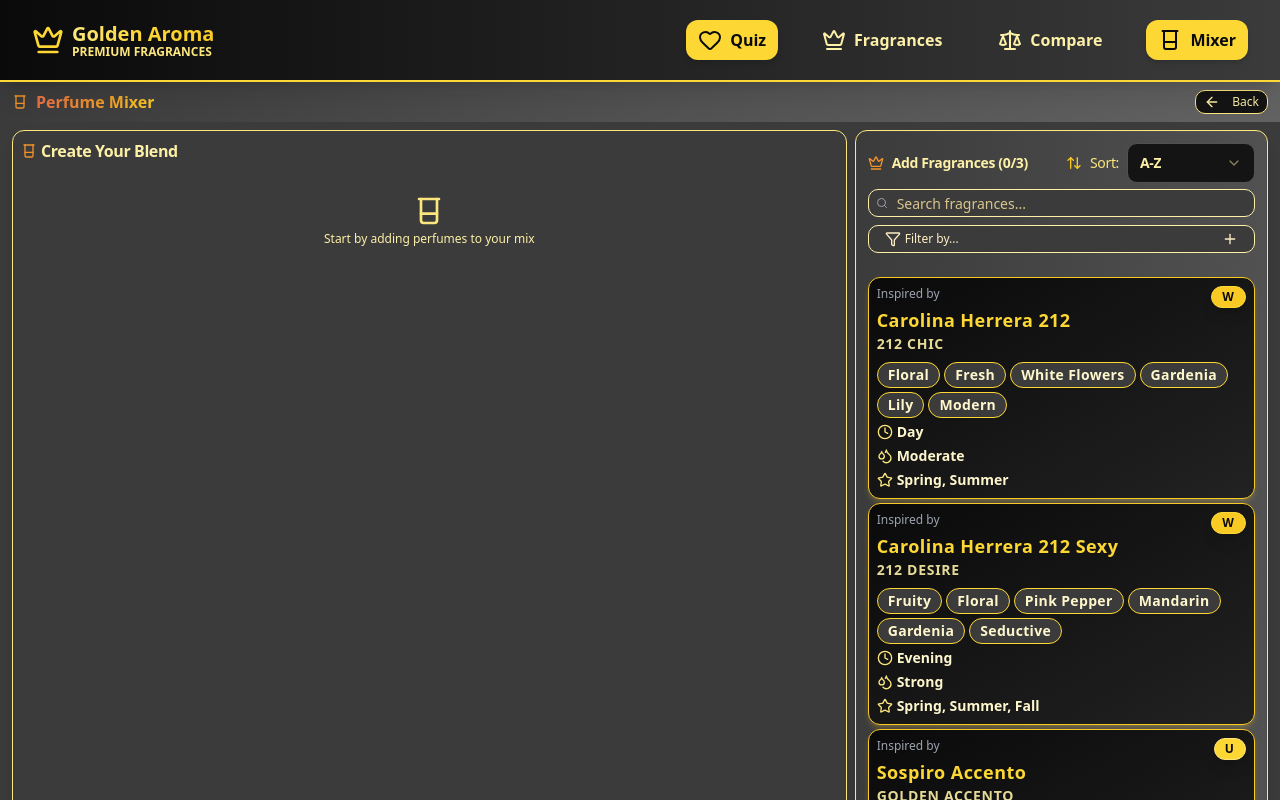
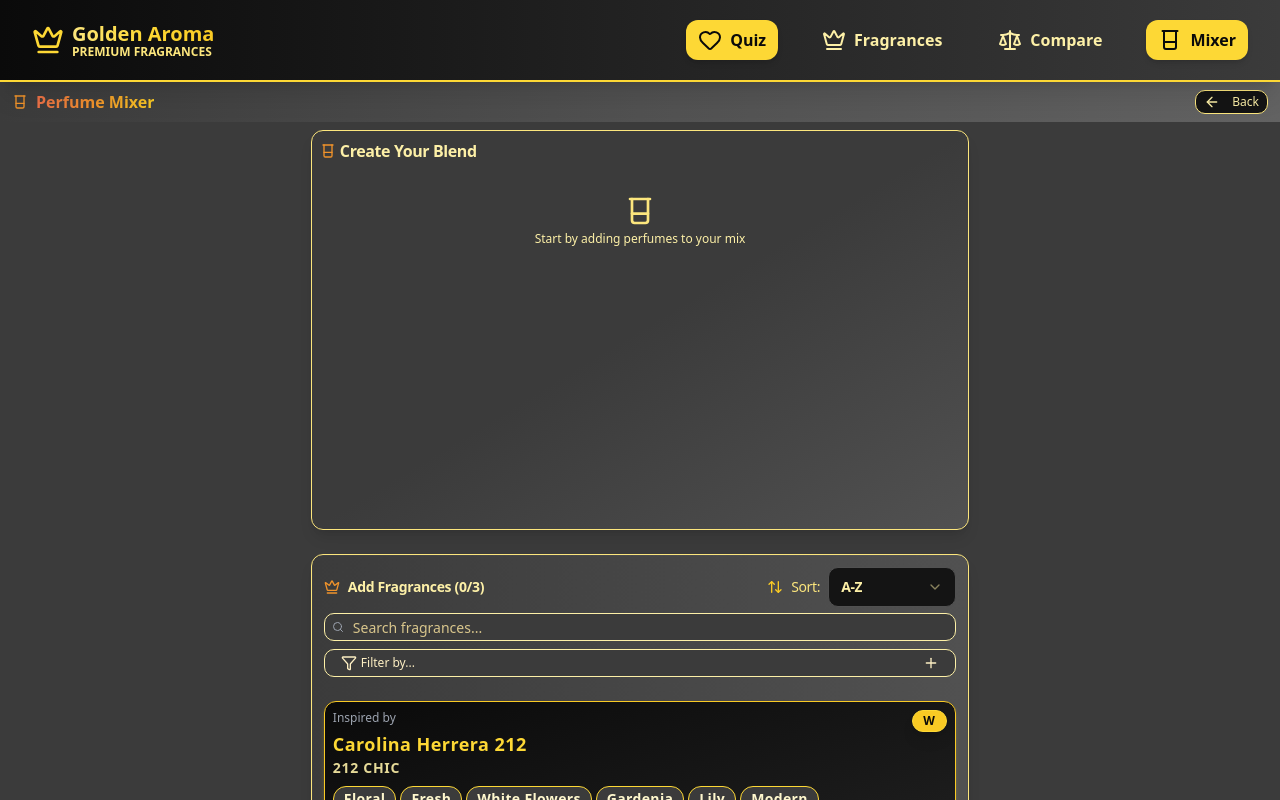
Before and after one commit to Imatom1/shopall, a React (Vite) app: page /mixer in a window 1280 px wide. Shown: the top 800 px of the page. Built offline with nearby package versions, Linux system fonts and the light colour scheme.

Commit message:
Stack mixer above perfume selection by removing desktop grid columns
cgen-d7a1d708320346849f4a5481958e22d8

```diff
--- a/client/pages/PerfumeMixer.tsx
+++ b/client/pages/PerfumeMixer.tsx
@@ -430,9 +430,9 @@ export default function PerfumeMixer() {
       </div>
 
       <div className="flex-1 max-w-7xl mx-auto px-1 sm:px-2 md:px-3 py-1 sm:py-2">
-        <div className="grid grid-cols-1 lg:grid-cols-3 gap-1 sm:gap-2 min-h-[calc(100vh-8rem)]">
+        <div className="grid grid-cols-1 gap-1 sm:gap-2 min-h-[calc(100vh-8rem)]">
           {/* Left Panel - Mixer */}
-          <div className="lg:col-span-2 flex flex-col min-h-[400px] mb-4 lg:mb-0">
+          <div className="flex flex-col min-h-[400px] mb-4">
             <Card className="bg-gradient-to-br from-black-800 via-black-800 to-black-700 border border-gold-400 shadow-lg flex-1 flex flex-col">
               <CardHeader className="p-1.5 sm:p-2 flex-shrink-0">
                 <CardTitle className="text-sm sm:text-base font-bold text-gold-300 flex items-center justify-between">
```
